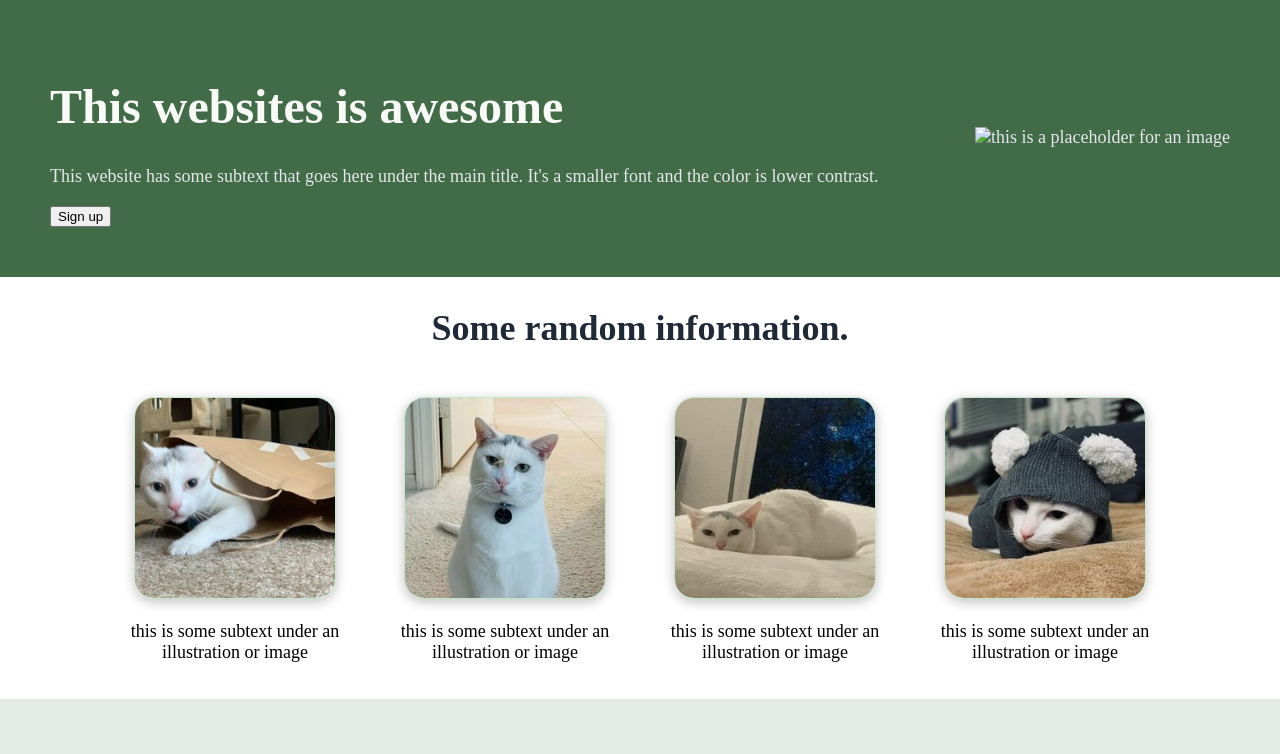
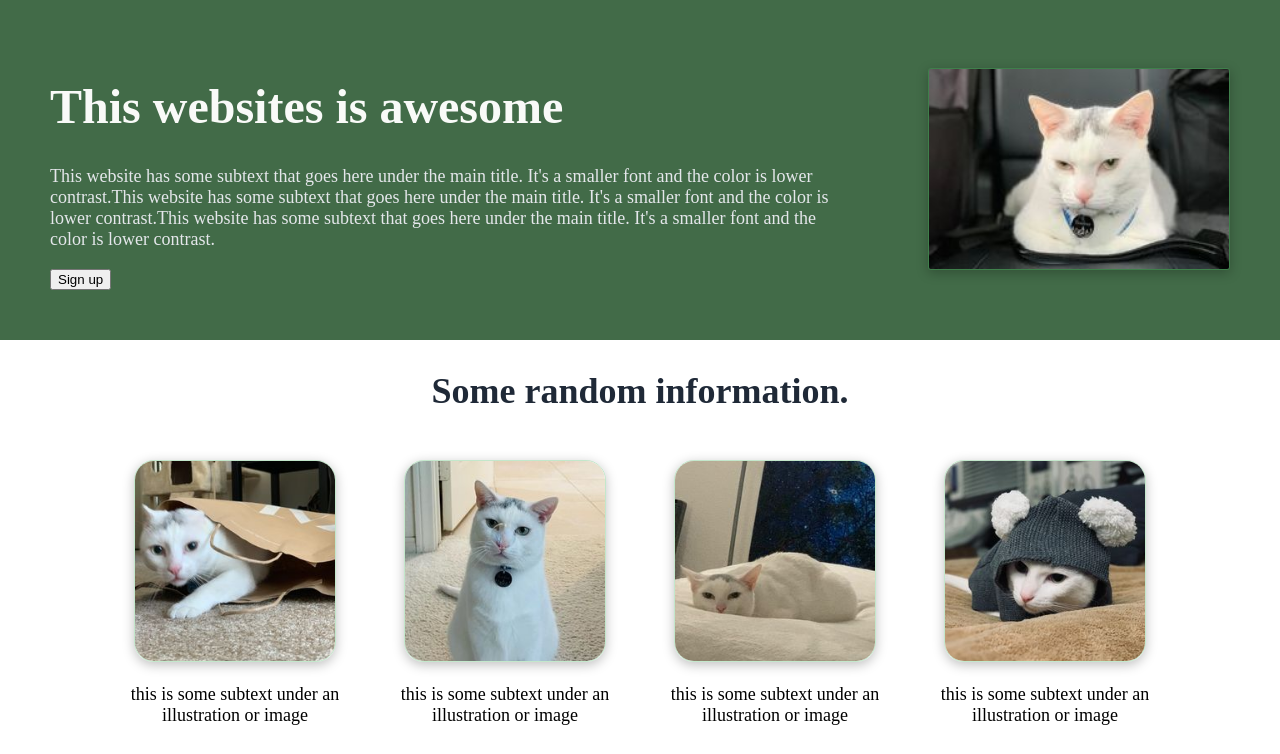
Before and after one commit to Schmoodled/my-first-website, a plain HTML site: page index.html in a window 1280 px wide. Shown: the part 46-800 px from the top of the page. Drawn offline with Linux system fonts and the light colour scheme.

Commit message:
Format sectio one

```diff
--- a/index.html
+++ b/index.html
@@ -21,12 +21,12 @@
                 </ul>
             </div>
             <div class="header-content">
-                <div class="container">
+                <div class="container-content">
                     <h1>This websites is awesome</h1>
-                    <p>This website has some subtext that goes here under the main title. It's a smaller font and the color is lower contrast.</p>
+                    <p>This website has some subtext that goes here under the main title. It's a smaller font and the color is lower contrast.This website has some subtext that goes here under the main title. It's a smaller font and the color is lower contrast.This website has some subtext that goes here under the main title. It's a smaller font and the color is lower contrast.</p>
                     <button>Sign up</button>
                 </div>
-                <img src="#" alt="this is a placeholder for an image">
+                <img class="car" src="./images/car.jpg" alt="cat in a car starting menacingly">
             </div>
         </div>
 
@@ -35,19 +35,19 @@
             <h2>Some random information.</h2>
             <div class="section-two-content">
                 <div class="info">
-                    <img src="./images/bag.jpg" alt="info">
+                    <img src="./images/bag.jpg" alt="cat in a bag">
                     <p>this is some subtext under an illustration or image</p>
                 </div>
                 <div class="info">
-                    <img src="./images/bubble.jpg" alt="info">
+                    <img src="./images/bubble.jpg" alt="cat with bubble on its nose">
                     <p>this is some subtext under an illustration or image</p>
                 </div>
                 <div class="info">
-                    <img src="./images/sleep.jpg" alt="info">
+                    <img src="./images/sleep.jpg" alt="cat sleeping">
                     <p>this is some subtext under an illustration or image</p>
                 </div>
                 <div class="info">
-                    <img src="./images/mouse.jpg" alt="info">
+                    <img src="./images/mouse.jpg" alt="cat cosplaying as a mouse">
                     <p>this is some subtext under an illustration or image</p>
                 </div>
             </div>
--- a/style.css
+++ b/style.css
@@ -57,12 +57,26 @@ ul {
     margin: 50px;
     flex-wrap: wrap;
     font-size: 18px;
+    gap: 50px;
 }
 
 h1{
     font-size: 48px;
     font-weight: bold;
     color: #f9faf8;
+}
+
+.car {
+    width: 300px;
+    height: 200px;
+    object-fit: cover;
+    border-radius: 3px;
+    box-shadow: 0 3px 12px rgba(0, 0, 0, 0.25);
+    border: 1px solid rgba(57, 177, 83, 0.3);
+}
+
+.container-content {
+    max-width: 800px;
 }
 
 /* section two formatting */
```
